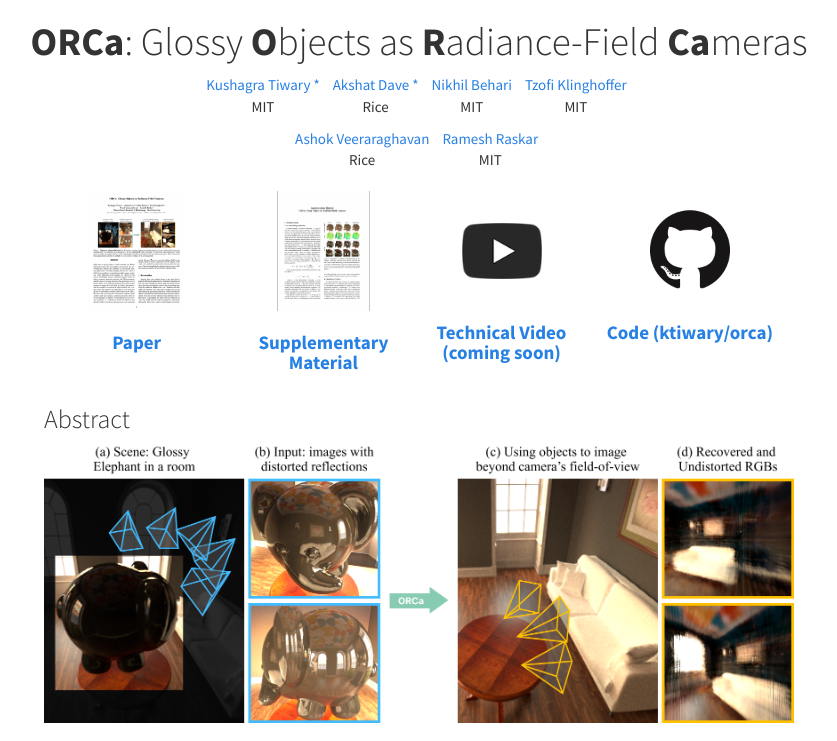
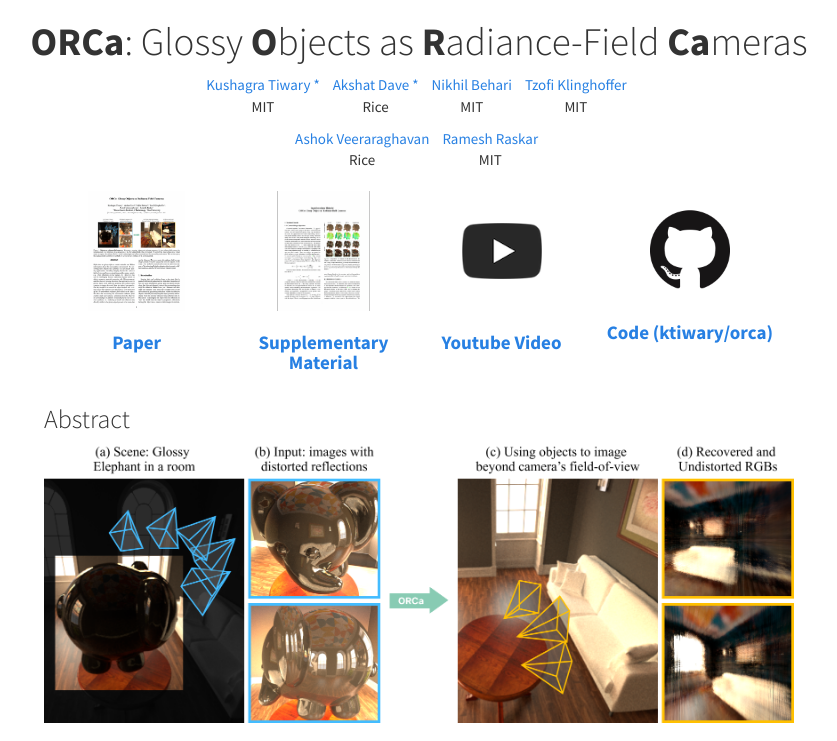
Before and after one commit to ktiwary2/objectsascam, a plain HTML site: page index.html in a window 1280 px wide. Shown: the top 741 px of the page, without its empty margins (221-1058 px from the left). Drawn offline with nearby package versions, Linux system fonts and the light colour scheme; some packages are replaced by stand-ins of ours; a script that the page names is missing.

Commit message:
Update index.html

```diff
--- a/index.html
+++ b/index.html
@@ -116,7 +116,10 @@
                         <li>
                             <a href="">
                             <image src="youtube_icon_dark.png" height="120px"><br>
-                                <h4><strong>Technical Video (coming soon)</strong></h4>
+                                <h4>
+                                    <a href="https://www.youtube.com/watch?v=jloeVqQh9zE">
+                                        <b>Youtube Video</b>
+                                </h4>
                             </a>
                         </li>
                         <li>
```
